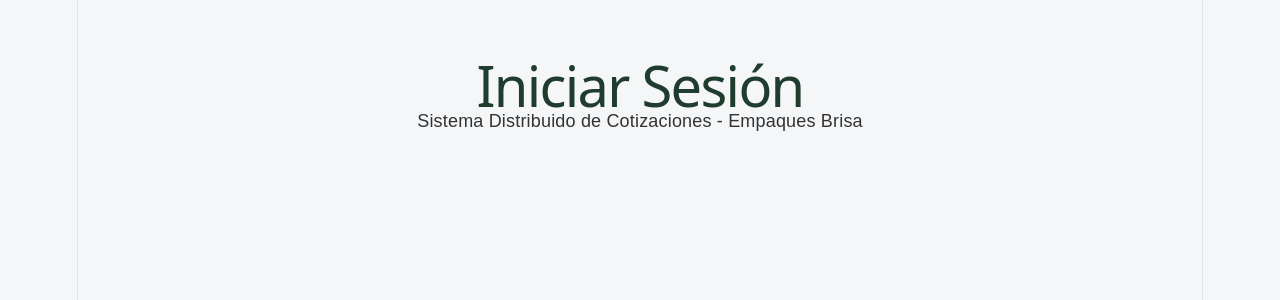
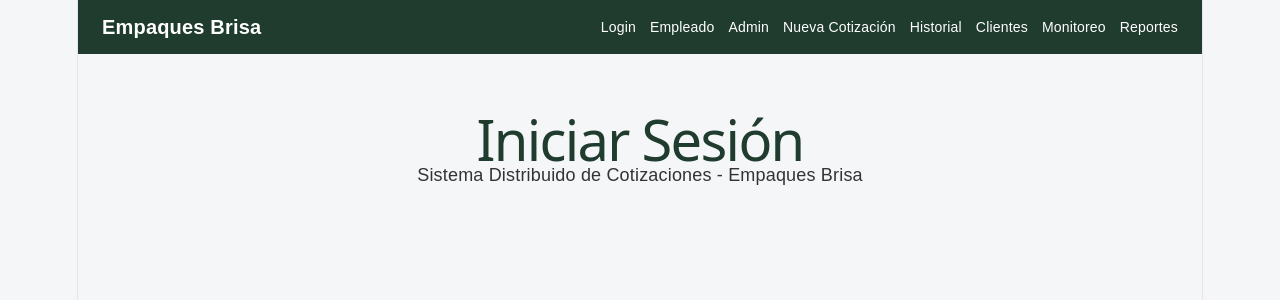
Before and after one commit to CarlosGuia2222/empaques-brisa-distribuido, a React app in the folder frontend/: page /login in a window 1280 px wide. Shown: the top 300 px of the page. Built offline with nearby package versions, Linux system fonts and the light colour scheme; the HTML template or start-up script is replaced by a standard one.

Commit message:
Agregar navbar de navegación

```diff
--- a/frontend/src/App.css
+++ b/frontend/src/App.css
@@ -47,3 +47,34 @@
   font-size: 18px;
   color: #333;
 }
+.navbar {
+  width: 100%;
+  background-color: #1f3c2e;
+  color: white;
+  padding: 14px 24px;
+  display: flex;
+  align-items: center;
+  justify-content: space-between;
+  flex-wrap: wrap;
+}
+
+.navbar-logo {
+  font-size: 20px;
+  font-weight: bold;
+}
+
+.navbar-links {
+  display: flex;
+  gap: 14px;
+  flex-wrap: wrap;
+}
+
+.navbar-links a {
+  color: white;
+  text-decoration: none;
+  font-size: 14px;
+}
+
+.navbar-links a:hover {
+  text-decoration: underline;
+}
--- a/frontend/src/App.jsx
+++ b/frontend/src/App.jsx
@@ -11,8 +11,13 @@
 import MonitoreoNodos from './pages/MonitoreoNodos'
 import Reportes from './pages/Reportes'
 
+import Navbar from './components/Navbar'
+
 function App() {
   return (
+    <>
+      <Navbar />
+
       <Routes>
         <Route path="/" element={<Navigate to="/login" />} />
         <Route path="/login" element={<Login />} />
@@ -27,6 +32,7 @@
         <Route path="/monitoreo" element={<MonitoreoNodos />} />
         <Route path="/reportes" element={<Reportes />} />
       </Routes>
+    </>
   )
 }
 
--- a/frontend/src/components/Navbar.jsx
+++ b/frontend/src/components/Navbar.jsx
@@ -0,0 +1,24 @@
+import { Link } from 'react-router-dom'
+
+function Navbar() {
+  return (
+    <nav className="navbar">
+      <div className="navbar-logo">
+        Empaques Brisa
+      </div>
+
+      <div className="navbar-links">
+        <Link to="/login">Login</Link>
+        <Link to="/empleado">Empleado</Link>
+        <Link to="/admin">Admin</Link>
+        <Link to="/nueva-cotizacion">Nueva Cotización</Link>
+        <Link to="/historial">Historial</Link>
+        <Link to="/clientes">Clientes</Link>
+        <Link to="/monitoreo">Monitoreo</Link>
+        <Link to="/reportes">Reportes</Link>
+      </div>
+    </nav>
+  )
+}
+
+export default Navbar
```
Lines whose indentation alone changed are shown as unchanged.
